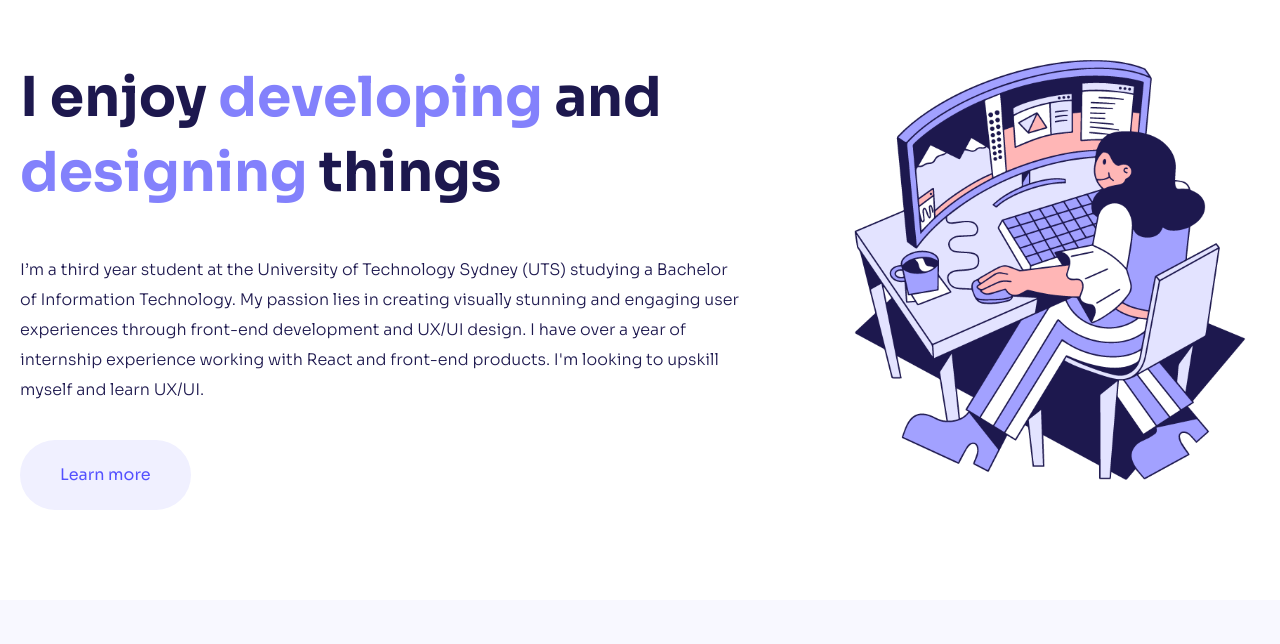
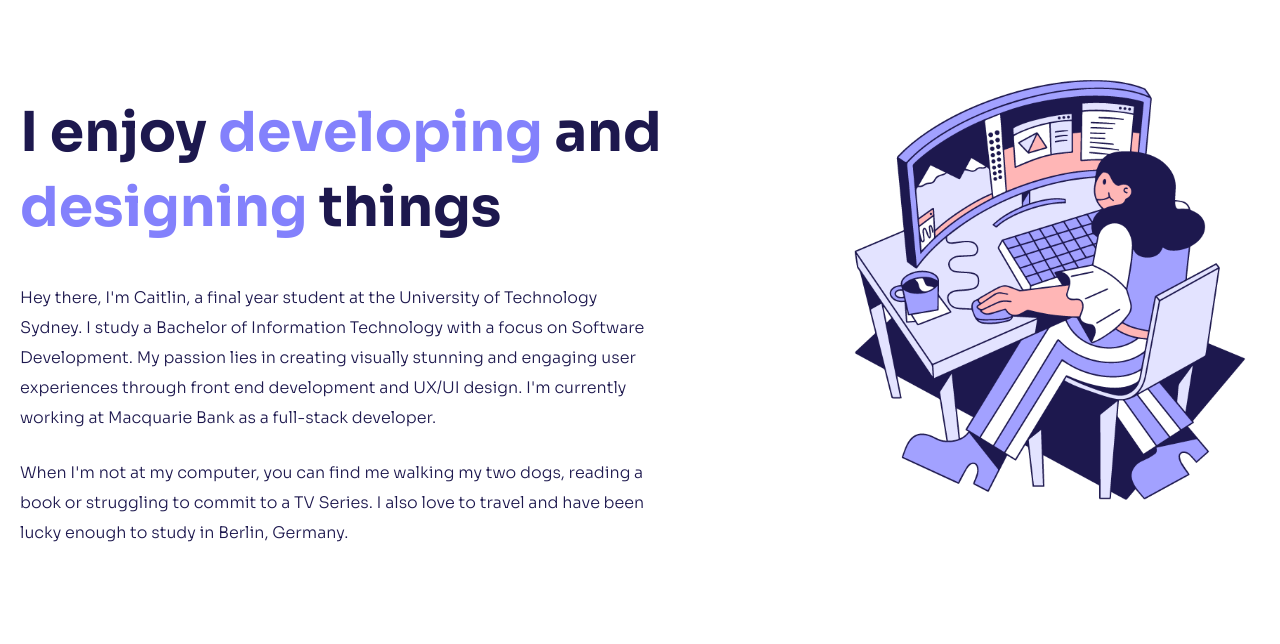
Before and after one commit to caitlinoma11ey/portfolio-website, a Next.js app: page / in a window 1280 px wide. Shown: the part 796-1440 px from the top of the page. Built offline with nearby package versions, Linux system fonts and the light colour scheme.

Commit message:
Minor changes and add about page to main page instead of a seperate page

```diff
--- a/components/Layout.js
+++ b/components/Layout.js
@@ -1,4 +1,4 @@
-import Navbar from "./navigation/navbar";
+import Navbar from "./navigation/Navbar";
 import Footer from "./navigation/Footer";
 
 export default function Layout({ children }) {
--- a/components/navigation/Navbar.js
+++ b/components/navigation/Navbar.js
@@ -26,33 +26,8 @@ function Navbar() {
   const navigationLinks = [
     { key: 0, label: "Home", location: "/" },
     { key: 1, label: "Work", location: "/#projects" },
-    { key: 2, label: "About", location: "/about" },
+    { key: 2, label: "About", location: "/#about" },
   ];
-
-  const handleClick = (location) => {
-    if (!location.includes("#")) {
-      router.push(location);
-    } else {
-      if (router.pathname != "/") {
-        router.push("/");
-        setTimeout(() => {
-          scrollToProjects();
-        }, 50);
-      }
-      scrollToProjects();
-    }
-  };
-
-  const scrollToProjects = () => {
-    const element = document.getElementById("projects");
-    const navbarHeight = document.querySelector(".navbar").offsetHeight;
-    if (element && navbarHeight) {
-      const scrollToY = element.offsetTop - navbarHeight + 70;
-      window.scrollTo({ top: scrollToY, behavior: "smooth" });
-    }
-  };
-
-  const router = useRouter();
 
   return (
     <div className={`navbar ${show ? 'navbar--hidden' : ''}`}>
@@ -64,10 +39,6 @@ function Navbar() {
           <li key={link.key}>
             <a
               href={link.location}
-              onClick={(e) => {
-                e.preventDefault();
-                handleClick(link.location);
-              }}
             >
               {link.label}
             </a>
--- a/pages/index.js
+++ b/pages/index.js
@@ -3,6 +3,8 @@ import Button from '@/components/buttons/Button';
 import Project from '@/components/layouts/Project';
 import Image from 'next/image';
 import { useRouter } from 'next/router';
+import { faEnvelope } from '@fortawesome/free-solid-svg-icons'
+import { FontAwesomeIcon } from '@fortawesome/react-fontawesome';
 
 export default function Homepage() {
   const router = useRouter();
@@ -12,7 +14,7 @@ export default function Homepage() {
     const navbarHeight = document.querySelector(".navbar").offsetHeight;
 
     if (element && navbarHeight) {
-      const scrollToY = element.offsetTop - navbarHeight + 70;
+      const scrollToY = element.offsetTop - navbarHeight - 20;
       window.scrollTo({ top: scrollToY, behavior: "smooth" });
     }
   };
@@ -36,7 +38,7 @@ export default function Homepage() {
         <Button label="Explore" type="header" handleClick={scrollToContent} />
       </div>
       {/* About me  */}
-      <div className="about__container">
+      <div id="about" className="about__container">
         <div className="about">
           <div className="about__text">
             <h2>
@@ -44,18 +46,17 @@ export default function Homepage() {
               <span id="h2__highlight">designing</span> things
             </h2>
             <p>
-              I’m a third year student at the University of Technology Sydney
-              (UTS) studying a Bachelor of Information Technology. My passion
-              lies in creating visually stunning and engaging user experiences
-              through front-end development and UX/UI design. I have over a
-              year of internship experience working with React and front-end
-              products. I'm looking to upskill myself and learn UX/UI.
+              Hey there, I'm Caitlin, a final year student at the University of Technology Sydney.
+              I study a Bachelor of Information Technology with a focus on Software Development.
+              My passion lies in creating visually stunning and engaging user experiences
+              through front end development and UX/UI design.
+              I'm currently working at Macquarie Bank as a full-stack developer.<br></br>
             </p>
-            <Button
-              label="Learn more"
-              type="primary"
-              handleClick={(e) => handleClick(e, "/about")}
-            />
+            <p>
+              When I'm not at my computer, you can find me walking my two dogs, reading a book or
+              struggling to commit to a TV Series. I also love to travel and have been lucky enough to
+              study in Berlin, Germany.
+            </p>
           </div>
           <Image
             className="about__image"
--- a/styles/globals.css
+++ b/styles/globals.css
@@ -121,7 +121,7 @@ h1 {
 h2 {
   font-size: 55px;
   line-height: 75px;
-  padding-bottom: 45px;
+  padding-bottom: 38px;
 }
 
 h3 {
@@ -224,14 +224,14 @@ p {
 .btn__primary {
   font-size: 16px;
   margin-top: 35px;
-  padding: 20px 40px;
+  padding: 18px 40px;
   color: var(--colour-btn-text);
-  background-color: #F0F0FF;
+  background-color: #e2e2fc;
 }
 
 .about__container {
   background-color: white;
-  padding: 80px 0px 90px 0px;
+  padding: 100px 0px 90px 0px;
 }
 
 .about {
@@ -243,6 +243,11 @@ p {
 .about__text {
   margin-right: 100px;
   line-height: 30px;
+  padding-top: 15px;
+}
+
+.about__text p {
+  padding: 0px 80px 25px 0px;
 }
 
 #h2__highlight {
@@ -272,7 +277,7 @@ p {
 }
 
 .project__container {
-  padding-bottom: 60px;
+  padding-bottom: 70px;
   display: flex;
 }
 
@@ -292,7 +297,8 @@ p {
 }
 
 .project__right__text{
-  padding-left: 100px;
+  padding: 0px 100px;
+  /* Right padding set to ensure text is in line with image*/
 }
 
 .project__left__text{
@@ -348,10 +354,30 @@ p {
 }
 
 .project__header__title {
-  margin-top: 100px;
+  margin-top: 145px;
 }
 
 .project__header__img {
   padding-top: 80px;
   padding-bottom: 50px;
+  max-width: 100%;
 }
+
+.about__me {
+  padding-top: 50px;
+  margin: 90px;
+}
+
+.project_page_container {
+  max-width: 100%;
+}
+
+.pantry_pal_container {
+  background-color: white;
+  padding: 0% 20%;
+  /* padding-left:20%; */
+}
+
+.pantry_pal_text {
+  padding-top: 5px;
+}
```
Also changed, not shown: package.json (+5 -3 lines), pages/about.js (+22 -6 lines), 2 other files (tests, documents, lock files or other folders).
